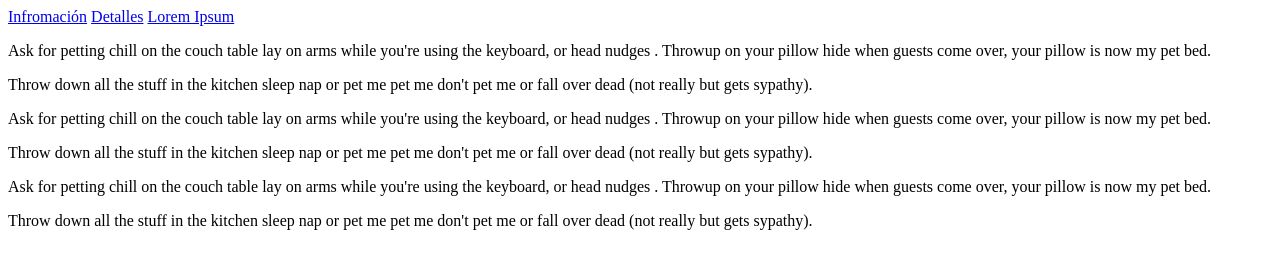
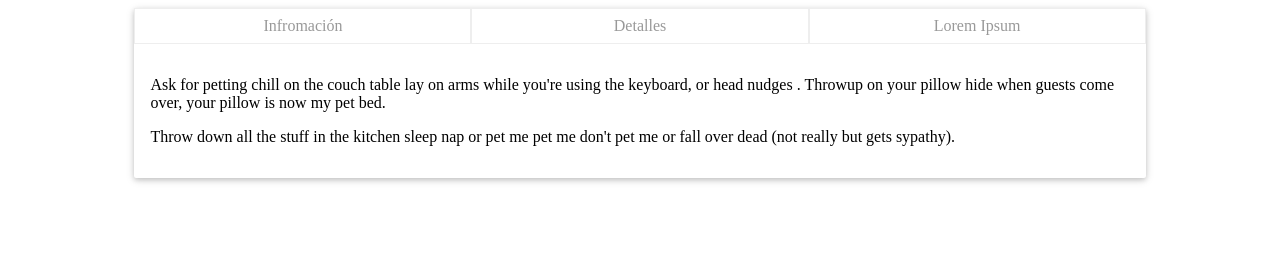
Before and after one commit to luisdiazvenero/ctrls-fx, a plain HTML site: page tabs/index.html in a window 1280 px wide. Drawn offline with Linux system fonts and the light colour scheme.

Commit message:
Estructura  y estilos

```diff
--- a/tabs/index.html
+++ b/tabs/index.html
@@ -2,7 +2,7 @@
 <html>
   <head>
     <meta charset="utf-8">
-    <title>Navegación por tabs</title>
+    <title>Navegación por tabss</title>
     <link rel="stylesheet" href="./style.css">
   </head>
   <body>
--- a/tabs/style.css
+++ b/tabs/style.css
@@ -0,0 +1,53 @@
+.tabs{
+  overflow: hidden;
+  position: relative;
+}
+
+.tabs .container {
+  white-space: nowrap;
+  left: 0px;
+  position: relative;
+}
+
+.tabs .container *{
+  white-space: normal;
+}
+
+.tab {
+  display: inline-block;
+  width: 100%;
+  padding: 1em;
+  box-sizing: border-box;
+  vertical-align: top;
+  overflow-y: scroll;
+  margin-right: -4px;
+}
+
+.card {
+  background: white;
+  border-radius: 2px;
+  width: 80%;
+  box-shadow: 0px 2px 5px rgba(0,0,0,0.16), 0px 2px 10px rgba(0,0,0,0.12);
+  margin: 0 auto;
+}
+
+.card .tabs-control {
+  position: relative;
+  display: flex;
+  flex-direction: row;
+  width: 100%;
+  padding: 0px;
+}
+
+.tabs-control a{
+  flex-basis: 0;
+  flex-grow: 1;
+  padding: 8px;
+  border: 1px solid #eee;
+  color: #999;
+  text-align: center;
+  text-decoration: none;
+  cursor: pointer;
+}
+
+.tabs-control a:visited {color: inherit;}
```
